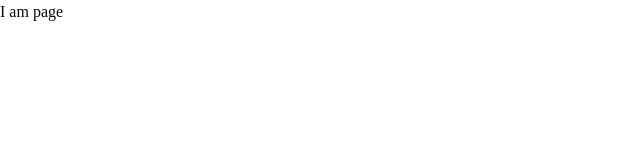
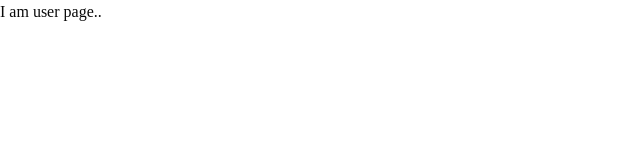
Before and after one commit to Saheel-Mahzz/Practice, a Next.js app: page /user in a window 1280 px wide. Shown: the top 160 px of the page, without its empty margins (0-640 px from the left). Built offline with nearby package versions, Linux system fonts and the light colour scheme.

Commit message:
fix: a basic starting

```diff
--- a/app/user/page.tsx
+++ b/app/user/page.tsx
@@ -1,5 +1,6 @@
+import User from "@/modules/user";
 import React from "react";
 
 export default function page() {
-  return <div>I am page</div>;
+  return <User />;
 }
--- /dev/null
+++ b/modules/user/index.tsx
@@ -0,0 +1,5 @@
+import React from "react";
+
+export default function User() {
+  return <div>I am user page..</div>;
+}
```
